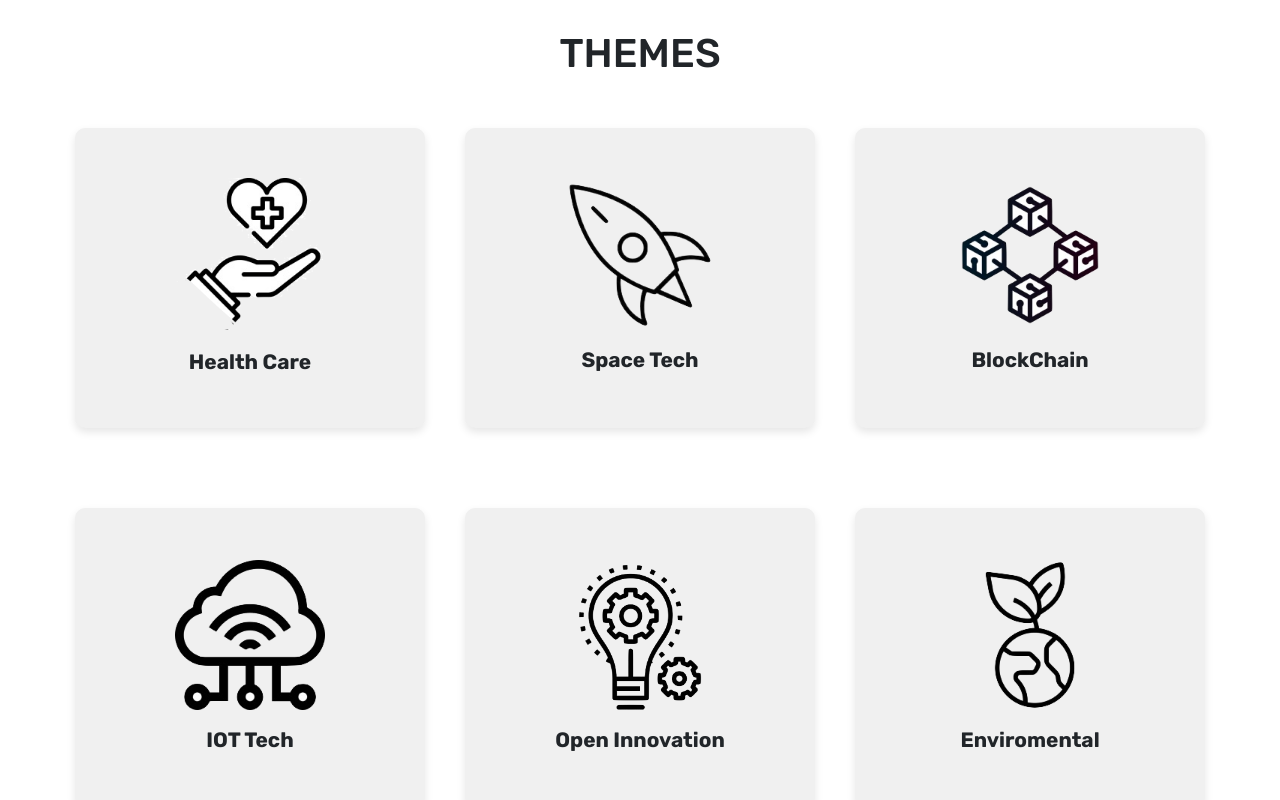
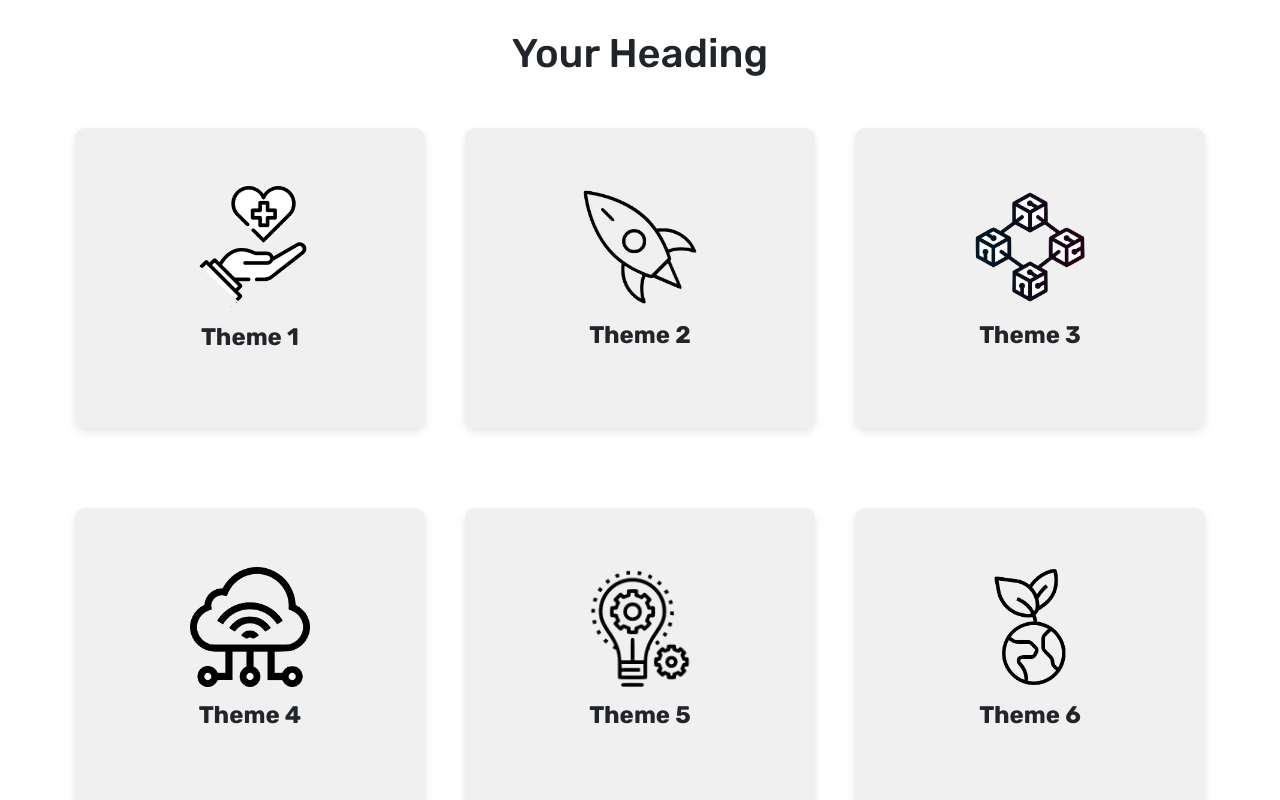
Before and after one commit to pinkelephant4/iic-website, a React (Vite) app: page / in a window 1280 px wide. Shown: the part 820-1620 px from the top of the page. Built offline with nearby package versions, Linux system fonts and the light colour scheme; a web font is replaced by a local one.

Commit message:
Prince 35

```diff
--- a/src/components/Carousel.jsx
+++ b/src/components/Carousel.jsx
@@ -1,3 +1,4 @@
+import { useState, useEffect } from "react";
 import "../styles/Carousel.css";
 
 import logo1 from "/Theme/Heath.png";
@@ -10,35 +11,41 @@ import logo6 from "/Theme/World.png";
 const Carousel = () => {
   return (
     <div className="theme-page">
-        <h1>THEMES</h1>
+      <h1>Your Heading</h1>
 
       <div className="themes-row">
         <div className="theme-card">
           <img src={logo1} alt="Theme 1 Logo" className="theme-logo" />
-            <p>Health Care</p>
+          <p className="theme-name">Theme 1</p>
+          <p className="theme-description">Description of Theme 1. This is a three-line description to explain the theme.</p>
         </div>
         <div className="theme-card">
           <img src={logo2} alt="Theme 2 Logo" className="theme-logo" />
-            <p>Space Tech</p>
+          <p className="theme-name">Theme 2</p>
+          <p className="theme-description">Description of Theme 2. This is a three-line description to explain the theme.</p>
         </div>
         <div className="theme-card">
           <img src={logo3} alt="Theme 3 Logo" className="theme-logo" />
-            <p>BlockChain</p>
+          <p className="theme-name">Theme 3</p>
+          <p className="theme-description">Description of Theme 3. This is a three-line description to explain the theme.</p>
         </div>
       </div>
 
       <div className="themes-row">
         <div className="theme-card">
           <img src={logo4} alt="Theme 4 Logo" className="theme-logo" />
-            <p>IOT Tech</p>
+          <p className="theme-name">Theme 4</p>
+          <p className="theme-description">Description of Theme 4. This is a three-line description to explain the theme.</p>
         </div>
         <div className="theme-card">
           <img src={logo5} alt="Theme 5 Logo" className="theme-logo" />
-            <p>Open Innovation</p>
+          <p className="theme-name">Theme 5</p>
+          <p className="theme-description">Description of Theme 5. This is a three-line description to explain the theme.</p>
         </div>
         <div className="theme-card">
           <img src={logo6} alt="Theme 6 Logo" className="theme-logo" />
-            <p>Enviromental</p>
+          <p className="theme-name">Theme 6</p>
+          <p className="theme-description">Description of Theme 6. This is a three-line description to explain the theme.</p>
         </div>
       </div>
     </div>
--- a/src/styles/Carousel.css
+++ b/src/styles/Carousel.css
@@ -20,35 +20,70 @@ h1 {
 }
 
 .theme-card {
-  width: 350px;   /* Increased width for better space */
-  height: 300px;  /* Increased height */
+  width: 350px;
+  height: 300px;
   margin: 20px;
   background-color: #f0f0f0;
   display: flex;
   flex-direction: column;
   align-items: center;
-  justify-content: center; /* Center the content vertically */
+  justify-content: center;
   padding: 20px;
   font-size: 1.2rem;
   font-weight: bold;
   border-radius: 10px;
   box-shadow: 0 4px 8px rgba(0, 0, 0, 0.1);
-  transition: transform 0.3s ease-in-out;
+  position: relative;
+  overflow: hidden;
+  transition: all 0.5s ease-in-out;
   cursor: pointer;
 }
 
-.theme-card:hover {
-  transform: translateY(-20px);
+.theme-logo {
+  width: 120px; /* Centered and large logo */
+  transition: all 0.5s ease-in-out;
+  position: relative;
+  z-index: 1;
 }
 
-.theme-logo {
-  width: 150px;   /* Make the logo large */
-  height: auto;   /* Keep aspect ratio */
-  margin-bottom: 15px;  /* Space between the logo and the text */
+.theme-name {
+  font-size: 1.5rem;
+  margin-top: 10px;
+  transition: all 0.5s ease-in-out;
+  text-align: center;
+  opacity: 1; /* Always visible */
+  position: relative;
+  z-index: 1;
 }
 
-p {
-  margin: 0;
-  font-size: 1.3rem;
+/* Description hidden by default */
+.theme-description {
+  font-size: 1rem;
+  color: #333;
+  opacity: 0;
+  transition: opacity 0.5s ease-in-out;
+  max-width: 80%;
   text-align: center;
+  position: absolute;
+  bottom: 15px; /* Move the description closer to the theme name */
 }
+
+.theme-card:hover .theme-logo {
+  width: 60px; /* Shrink the logo */
+  position: absolute;
+  left: 20px; /* Move logo to the left */
+  top: 20px; /* Move logo to the top-left */
+  transition: width 0.5s ease-in-out, left 0.5s ease-in-out, top 0.5s ease-in-out;
+}
+
+.theme-card:hover .theme-name {
+  transform: translateY(-20px); /* Move theme name upwards slightly */
+  transition: transform 0.5s ease-in-out;
+}
+
+.theme-card:hover .theme-description {
+  opacity: 1; /* Fade in the description */
+  bottom: 10px; /* Keep the description very close to the theme name */
+  transition: opacity 0.5s ease-in-out 0.5s, bottom 0.5s ease-in-out; /* Smooth movement and appearance */
+  position: relative;
+}
```
Lines whose indentation alone changed are shown as unchanged.
